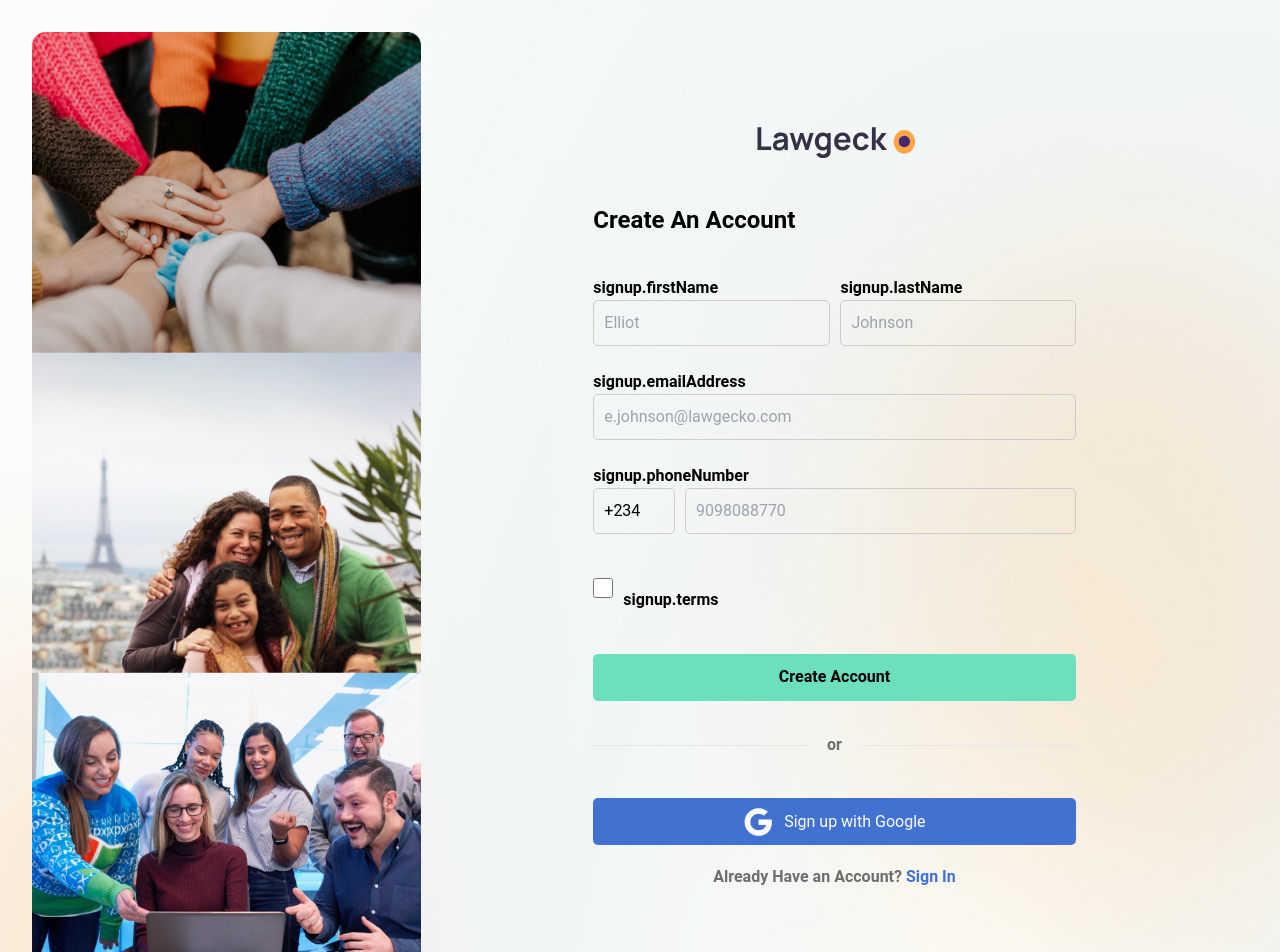
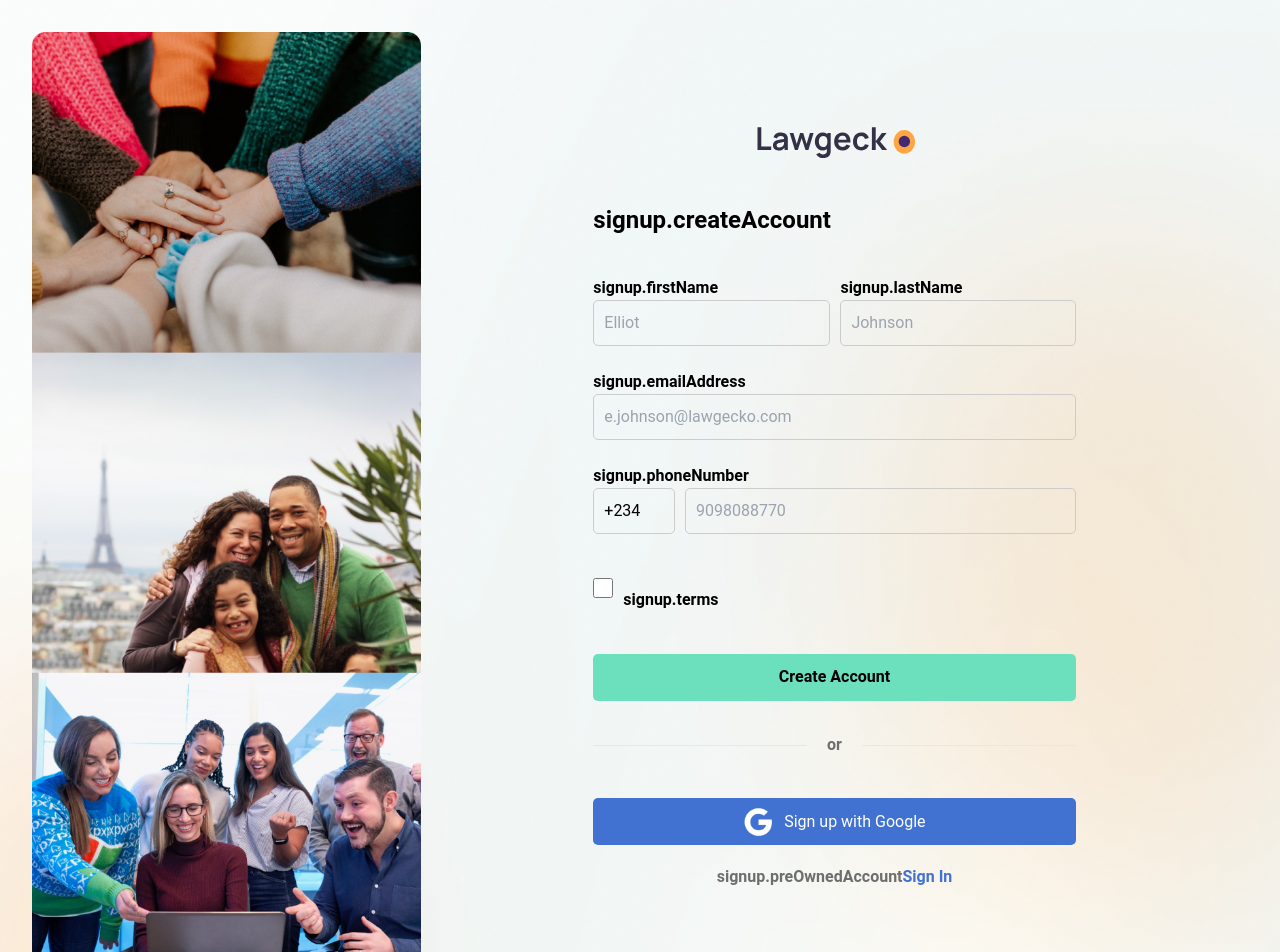
Before and after one commit to lawgeckobyglappy/lawgecko-frontend, a Vue app: page /signup in a window 1280 px wide. Shown: the top 952 px of the page. Built offline with nearby package versions, Linux system fonts and the light colour scheme; no server answers; what vue3-google-login would draw is missing.

Commit message:
Created Captcha, Improved internationalization

```diff
--- a/src/locales/en.json
+++ b/src/locales/en.json
@@ -85,16 +85,19 @@
   },
 
   "signup": {
+    "createAccount": "Create an Account",
     "firstName": "First Name",
     "lastName": "Last Name",
     "emailAddress": "Email Address",
     "phoneNumber": "Phone Number",
-    "terms":"By signing up, you agree to our Terms of Service and Privacy Policy, including Cookie Use"
+    "terms":"By signing up, you agree to our Terms of Service and Privacy Policy, including Cookie Use",
+    "preOwnedAccount":"Already Have an Account?"
   },
 
   "signin":{
     "paragraph":"Welcome Back!",
-    "emailAddress": "Email Address"
+    "emailAddress": "Email Address",
+    "noAccount": "Don't Have an Account?"
   },
 
   "adminlogin":{
--- a/src/locales/fr.json
+++ b/src/locales/fr.json
@@ -87,14 +87,17 @@
   },
 
   "signup": {
+    "createAccount": "Créer un Compte.",
     "firstName": "Prénom",
     "lastName": "Nom de famille",
     "emailAddress": "Adresse e-mail",
     "phoneNumber": "Numéro de telephone",
-    "terms":"En vous inscrivant, vous acceptez nos Conditions d'utilisation et notre Politique de confidentialité, y compris l'utilisation des cookies,"
+    "terms":"En vous inscrivant, vous acceptez nos Conditions d'utilisation et notre Politique de confidentialité, y compris l'utilisation des cookies,",
+    "preOwnedAccount":"Déjà un Compte?"
   },
   "signin":{
     "paragraph":"Entrez votre adresse e-mail pour vous connecter",
-    "emailAddress": "Adresse e-mail"
+    "emailAddress": "Adresse e-mail",
+    "noAccount" : "Vous n'avez pas de compte?"
   }
 }
--- a/src/views/auth/SignIn.vue
+++ b/src/views/auth/SignIn.vue
@@ -40,7 +40,7 @@
                     Continue with Google
                 </button>
                 <div>
-                    <p class="text-center font-semibold text-[#6E6E6E]">Don't Have an Account? <a href="SignUp" class="text-[#4172D1]">Sign Up</a></p>
+                    <p class="text-center font-semibold text-[#6E6E6E]">{{$t ('signin.noAccount')}}<a href="SignUp" class="text-[#4172D1]">Sign Up</a></p>
                 </div>
             </div>
         </div>
--- a/src/views/auth/SignUp.vue
+++ b/src/views/auth/SignUp.vue
@@ -9,7 +9,7 @@
           <img src="/logo.svg" alt="lawgecko logo" class="w-40 mx-auto logo" />
         </div>
         <div class="w-7/12 mx-auto form">
-          <p class="mb-10 mt-10 font-bold text-2xl">Create An Account</p>
+          <p class="mb-10 mt-10 font-bold text-2xl">{{$t ('signup.createAccount') }}</p>
           <form @submit.prevent="submit">
             <div class="name">
                 <div :class="{ 'error': form.firstNameError }">
@@ -80,7 +80,7 @@
               Sign up with Google
             </button>
           </div>
-          <p class="text-center font-semibold text-[#6E6E6E]">Already Have an Account? <a href="/signin" class="text-[#4172D1]"><span>Sign In</span></a> </p>
+          <p class="text-center font-semibold text-[#6E6E6E]">{{ $t('signup.preOwnedAccount') }}<a href="/signin" class="text-[#4172D1]"><span>Sign In</span></a> </p>
         </div>
       </div>
     </div>
```
Also changed, not shown: 1 other file (tests, documents, lock files or other folders).
